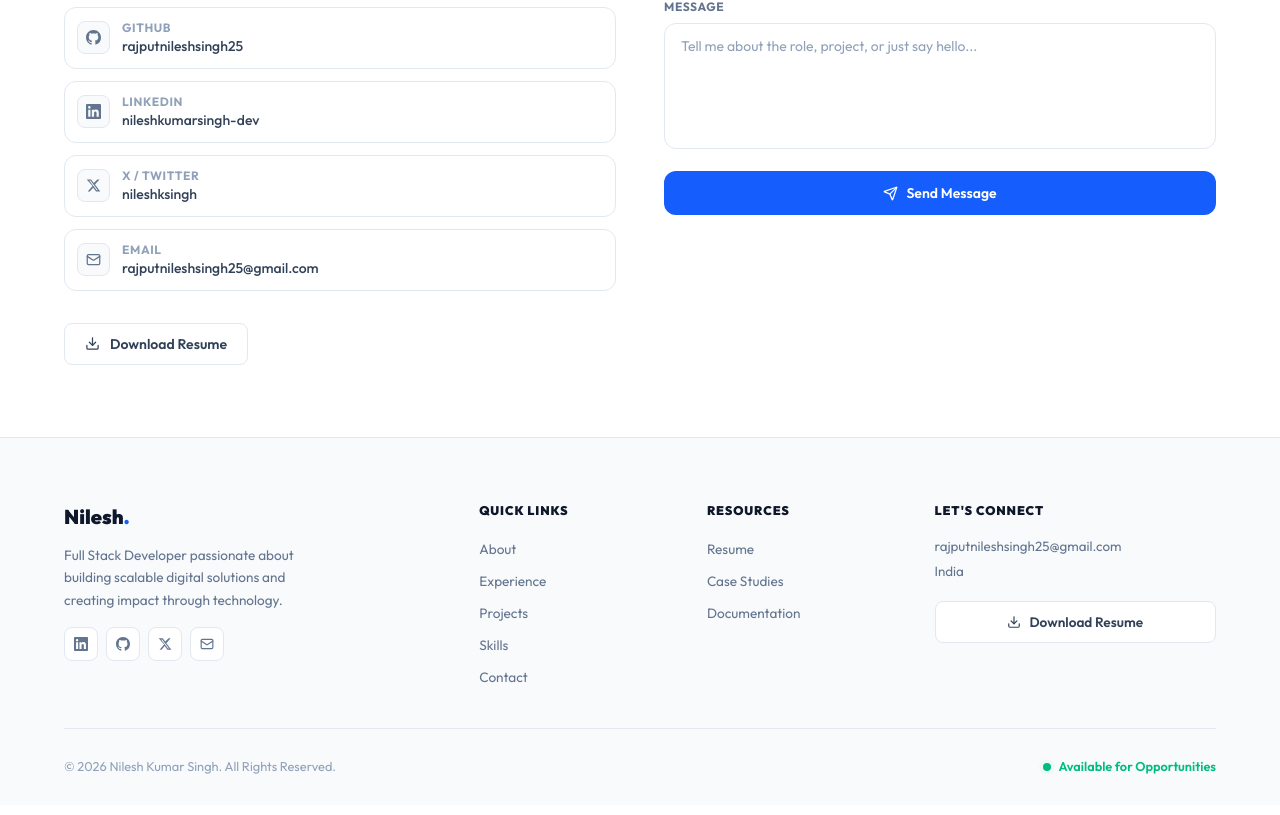
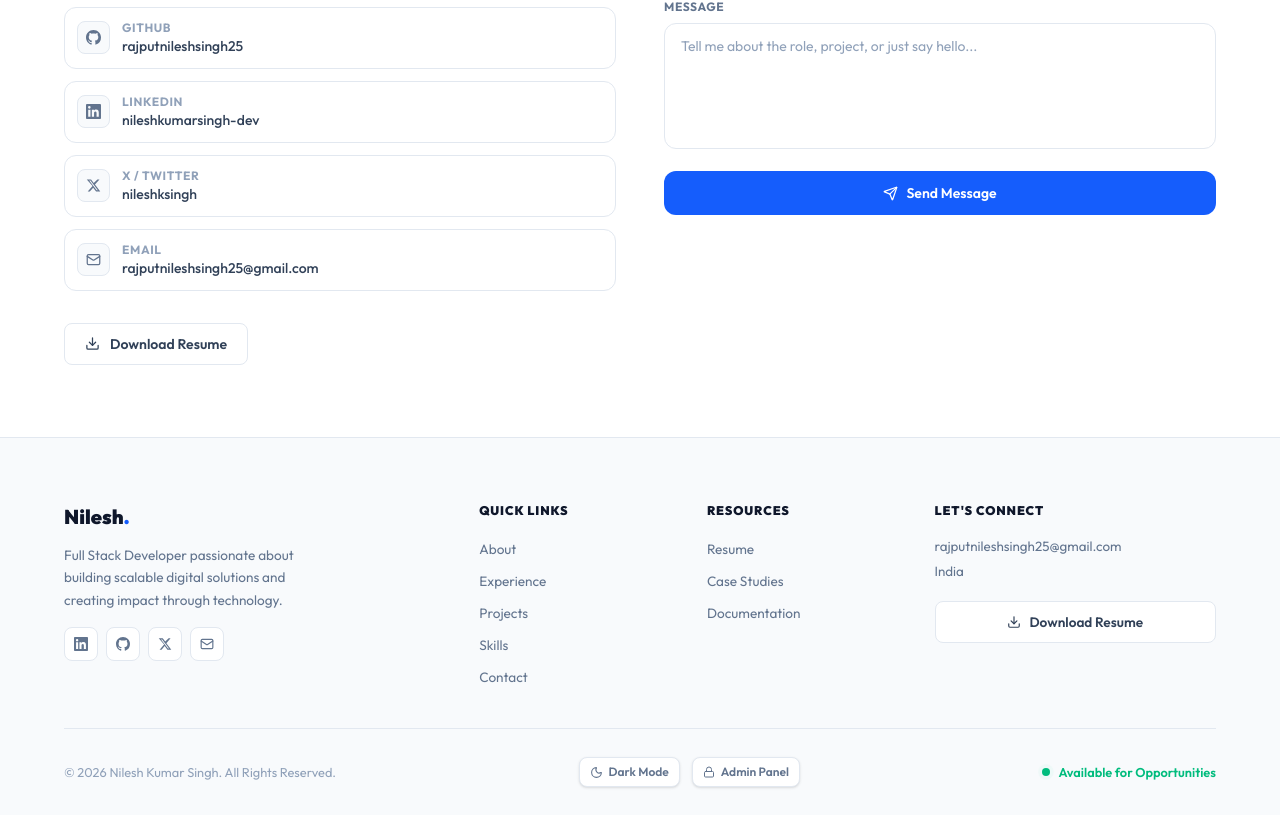
Before and after one commit to NileshCss/Nilesh.-Portfolio, a Next.js app: page / in a window 1280 px wide. Shown: the part 6411-7226 px from the top of the page. Built offline with nearby package versions, Linux system fonts and the light colour scheme; no server answers; the database is empty.

Commit message:
feat: add theme toggle and admin panel buttons to footer

```diff
--- a/app/globals.css
+++ b/app/globals.css
@@ -1,4 +1,6 @@
 @import "tailwindcss";
+
+@custom-variant dark (&:where(.dark, .dark *));
 
 @theme {
   /* Colors */
--- a/components/layout/Footer.tsx
+++ b/components/layout/Footer.tsx
@@ -1,7 +1,10 @@
+"use client";
+
 import Link from "next/link";
+import { useState, useEffect } from "react";
 import { personal } from "@/data/personal";
 import type { PersonalInfo } from "@/types";
-import { Mail, Download } from "lucide-react";
+import { Mail, Download, Sun, Moon, Lock } from "lucide-react";
 
 function GitHubIcon({ size = 16 }: { size?: number }) {
   return (
@@ -32,6 +35,30 @@ const resources = ["Resume", "Case Studies", "Documentation"];
 
 export function Footer({ personalInfo = personal }: { personalInfo?: PersonalInfo }) {
   const year = new Date().getFullYear();
+  const [theme, setTheme] = useState<"light" | "dark">("light");
+
+  useEffect(() => {
+    const savedTheme = localStorage.getItem("theme") as "light" | "dark" | null;
+    const systemTheme = window.matchMedia("(prefers-color-scheme: dark)").matches ? "dark" : "light";
+    const initialTheme = savedTheme || systemTheme;
+    setTheme(initialTheme);
+    if (initialTheme === "dark") {
+      document.documentElement.classList.add("dark");
+    } else {
+      document.documentElement.classList.remove("dark");
+    }
+  }, []);
+
+  const toggleTheme = () => {
+    const nextTheme = theme === "light" ? "dark" : "light";
+    setTheme(nextTheme);
+    localStorage.setItem("theme", nextTheme);
+    if (nextTheme === "dark") {
+      document.documentElement.classList.add("dark");
+    } else {
+      document.documentElement.classList.remove("dark");
+    }
+  };
 
   const socials = [
     ...(personalInfo.linkedin ? [{ icon: LinkedInIcon, href: personalInfo.linkedin, label: "LinkedIn" }] : []),
@@ -124,10 +151,42 @@ export function Footer({ personalInfo = personal }: { personalInfo?: PersonalInf
         </div>
 
         {/* Bottom bar */}
-        <div className="border-t border-slate-200 py-7 flex flex-wrap items-center justify-between gap-3">
+        <div className="border-t border-slate-200 py-7 flex flex-wrap items-center justify-between gap-4">
           <p className="text-[0.8rem] text-slate-400">
             &copy; {year} {personalInfo.name}. All Rights Reserved.
           </p>
+
+          {/* Utilities: Theme Toggle & Admin Panel */}
+          <div className="flex items-center gap-3">
+            {/* Theme Toggle */}
+            <button
+              onClick={toggleTheme}
+              className="flex items-center gap-1.5 text-xs font-semibold text-slate-500 hover:text-blue-600 hover:border-blue-600 transition-all duration-200 bg-white border border-slate-200 rounded-lg px-2.5 py-1.5 shadow-sm cursor-pointer"
+              title="Toggle Theme"
+            >
+              {theme === "light" ? (
+                <>
+                  <Moon size={13} className="text-slate-500" />
+                  <span>Dark Mode</span>
+                </>
+              ) : (
+                <>
+                  <Sun size={13} className="text-amber-500" />
+                  <span>Light Mode</span>
+                </>
+              )}
+            </button>
+
+            {/* Admin Panel Link */}
+            <Link
+              href="/admin"
+              className="flex items-center gap-1.5 text-xs font-semibold text-slate-500 hover:text-blue-600 hover:border-blue-600 transition-all duration-200 bg-white border border-slate-200 rounded-lg px-2.5 py-1.5 shadow-sm"
+            >
+              <Lock size={12} className="text-slate-500" />
+              <span>Admin Panel</span>
+            </Link>
+          </div>
+
           {personalInfo.openToWork && (
             <div className="flex items-center gap-2 text-[0.8rem] font-semibold text-emerald-500">
               <span className="relative flex h-2 w-2">
```
